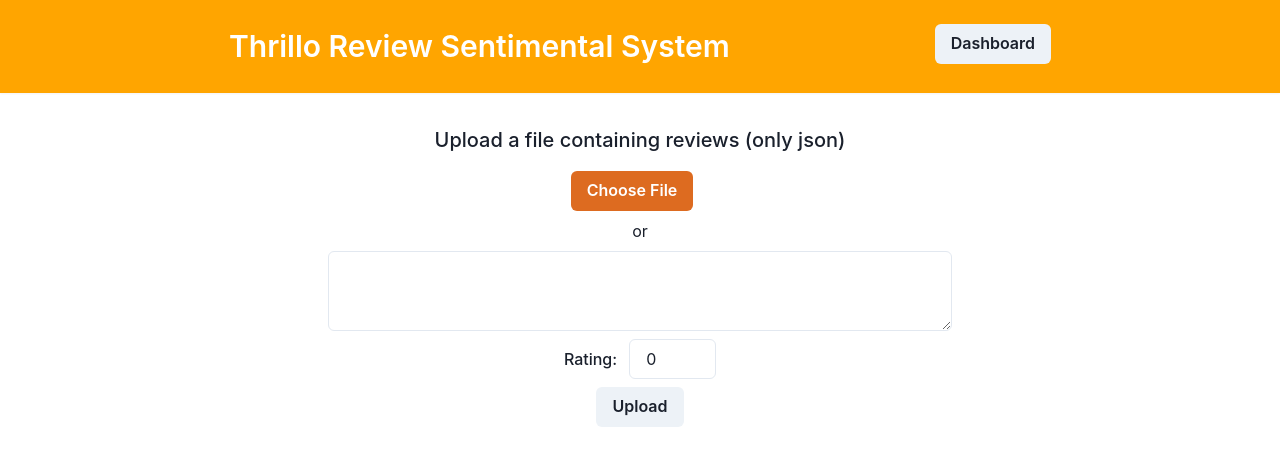
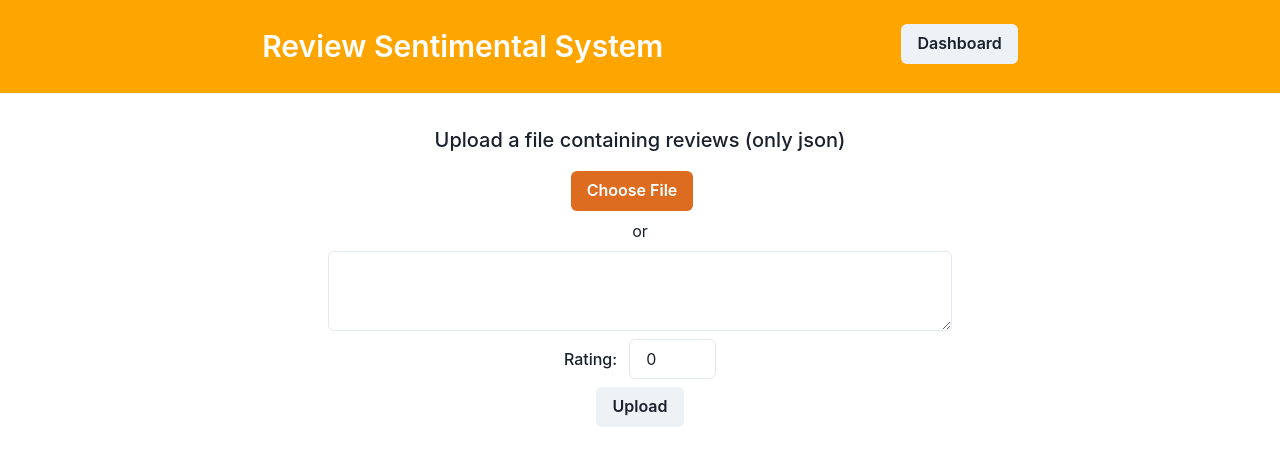
Before and after one commit to jaindivij21/Review-Sentiment-Analysis, a React (Create React App) app in the folder frontend/: page / in a window 1280 px wide. Shown: the top 466 px of the page. Built offline with nearby package versions, Linux system fonts and the light colour scheme.

Commit message:
updated readme

```diff
--- a/frontend/src/components/Navbar.js
+++ b/frontend/src/components/Navbar.js
@@ -2,7 +2,13 @@
 
 export const Navbar = () => {
   return (
-    <Box p="6" bgColor="orange" as="nav" bg="bg-surface" boxShadow="sm">
+    <Box
+      p="6"
+      bgColor="orange"
+      as="nav"
+      bg="bg-surface"
+      boxShadow="sm"
+    >
       <Box>
         <Flex justify="space-evenly" flex="1">
           <Text
@@ -13,7 +19,7 @@
             variant="ghost"
             fontWeight="600"
           >
-            Thrillo Review Sentimental System
+            Review Sentimental System
           </Text>
           <Button as="a" href="/dashboard">
             Dashboard
```
Also changed, not shown: 2 other files (tests, documents, lock files or other folders).
